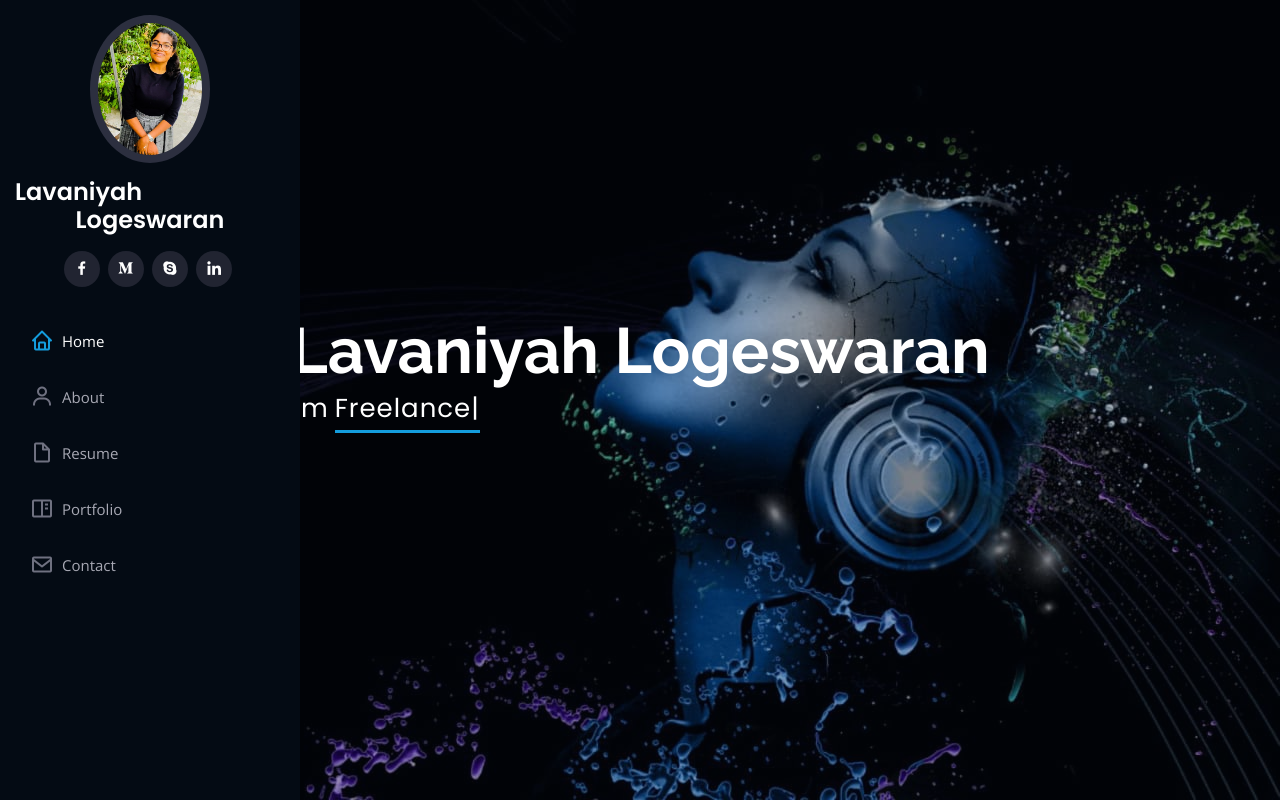
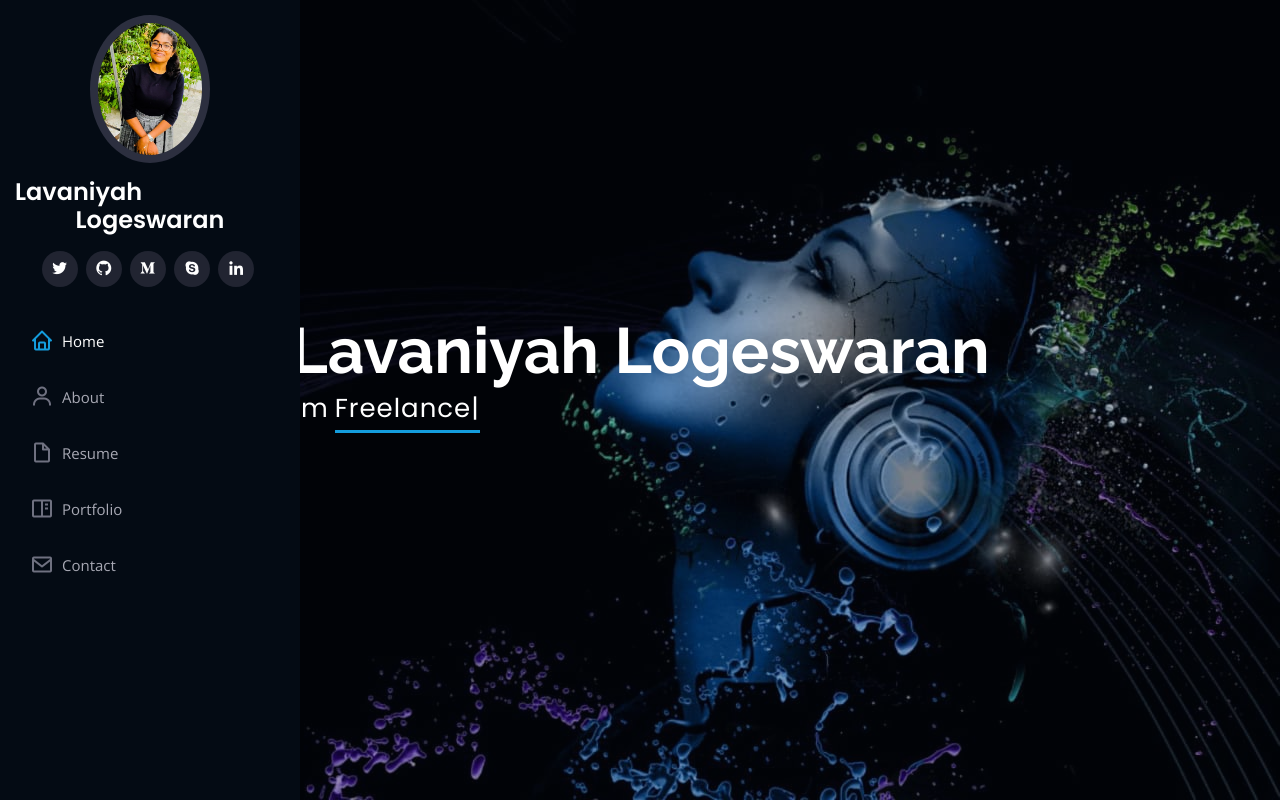
Before and after one commit to Lavaniyah31/Resume, a plain HTML site: page index.html in a window 1280 px wide. Shown: the top 802 px of the page. Drawn offline with nearby package versions, Linux system fonts and the light colour scheme.

Commit message:
Updation on links

```diff
--- a/index.html
+++ b/index.html
@@ -38,8 +38,8 @@
         <img src="assets/img/lava-img.jpeg" alt="" class="img-fluid rounded-circle">
         <h1 class="text-light"><a href="index.html">Lavaniyah Logeswaran</a></h1>
         <div class="social-links mt-3 text-center">
-          <!--<a href="#" class="twitter"><i class="bx bxl-twitter"></i></a> -->
-          <a href="#" class="facebook"><i class="bx bxl-facebook"></i></a>
+          <a href="#" class="twitter"><i class="bx bxl-twitter"></i></a>
+          <a href="https://github.com/Lavaniyah31" class="facebook"><i class="bx bxl-github"></i></a>
           <a href="	https://medium.com/@lavaniyah31081999" class="instagram"><i class="bx bxl-medium"></i></a>
           <a href="https://join.skype.com/invite/xcJSJeUwTuKH" class="google-plus"><i class="bx bxl-skype"></i></a>
           <a href="https://www.linkedin.com/in/lavaniyah-logeswaran/" class="linkedin"><i class="bx bxl-linkedin"></i></a>
```
